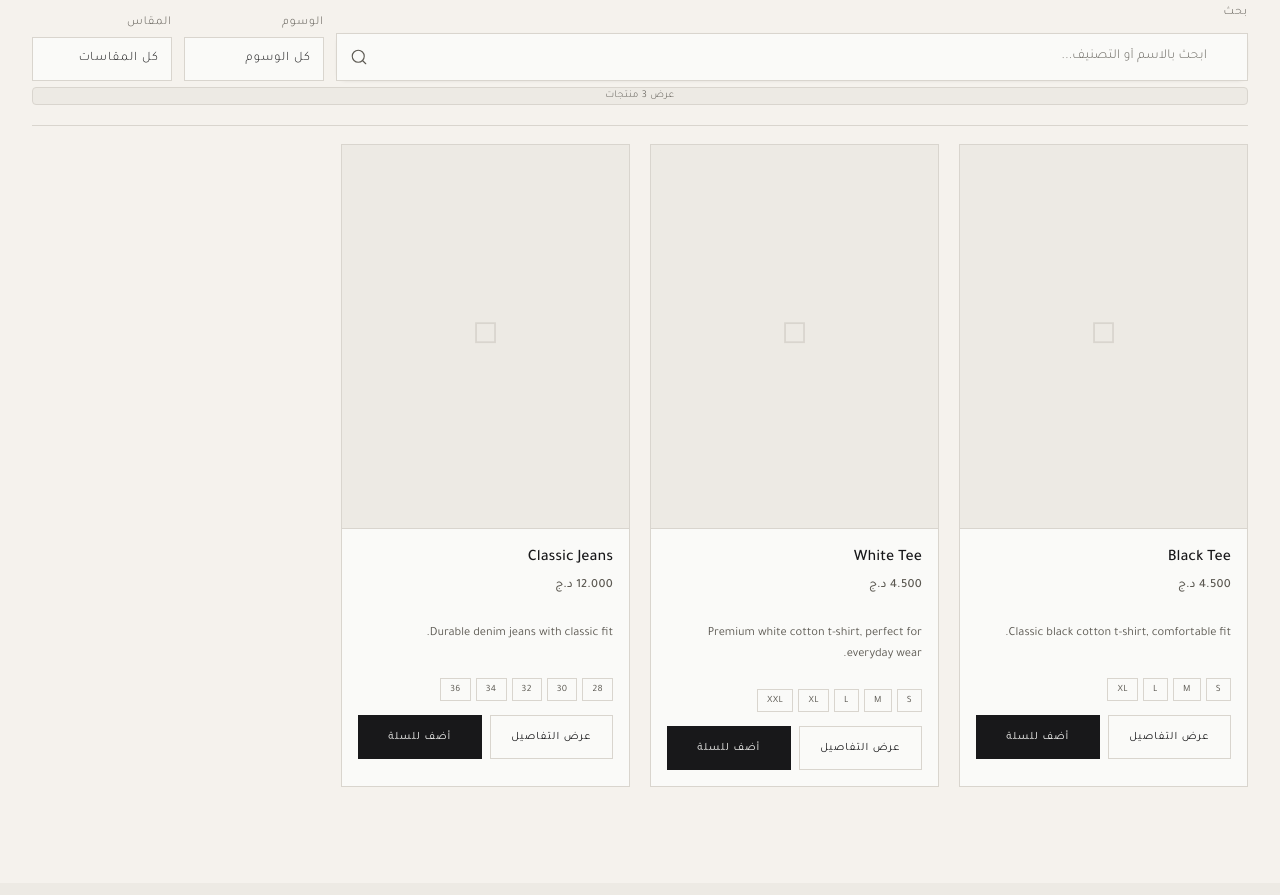
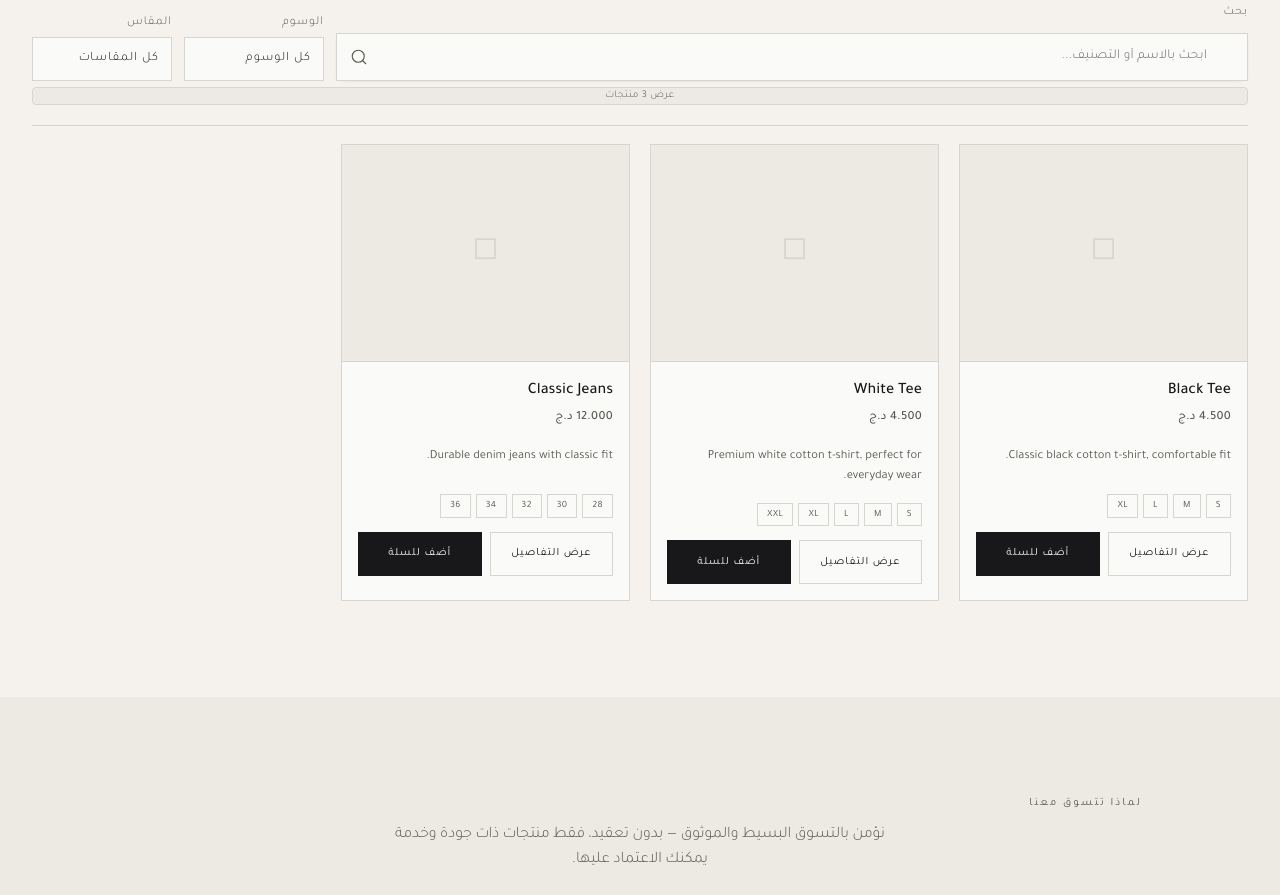
Before and after one commit to hamzabounibanedz/business, a website: page index.html in a window 1280 px wide. Shown: the part 1115-2010 px from the top of the page. Drawn offline with Linux system fonts and the light colour scheme; no server answers.

Commit message:
design upgraded

```diff
--- a/style.css
+++ b/style.css
@@ -1401,7 +1401,7 @@ input[type="text"]::placeholder {
 
 .product-image {
   width: 100%;
-  aspect-ratio: 3 / 4;
+  aspect-ratio: 4 / 3;
   overflow: hidden;
   background: var(--color-bg);
   position: relative;
@@ -1517,8 +1517,7 @@ input[type="text"]::placeholder {
 .product-card p:not(.price) {
   font-size: 0.78rem;
   color: var(--color-ink-muted);
-  line-height: 1.7;
-  margin-bottom: 16px;
+  margin-bottom: 8px;
   display: -webkit-box;
   -webkit-line-clamp: 2;
   -webkit-box-orient: vertical;
@@ -3335,7 +3334,7 @@ nav {
 
 .product-card--skeleton { pointer-events: none; }
 .product-skeleton-image {
-  aspect-ratio: 3/4;
+  aspect-ratio: 4 / 3;
   background: linear-gradient(90deg, var(--color-surface) 25%, var(--color-border) 50%, var(--color-surface) 75%);
   background-size: 200% 100%;
   animation: shimmer 1.5s infinite;
```
